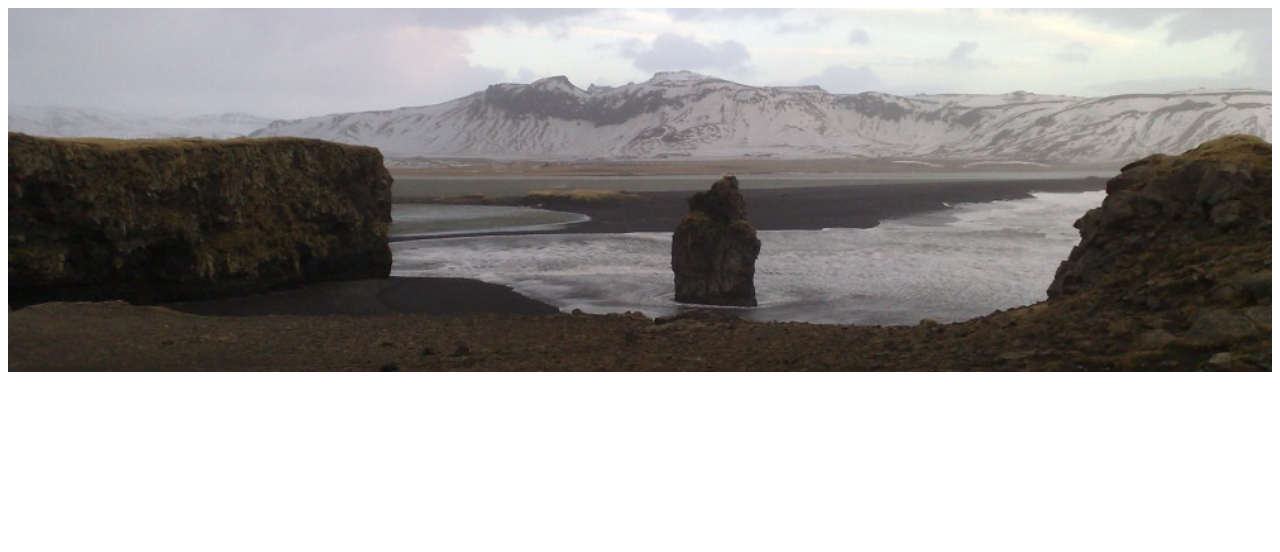
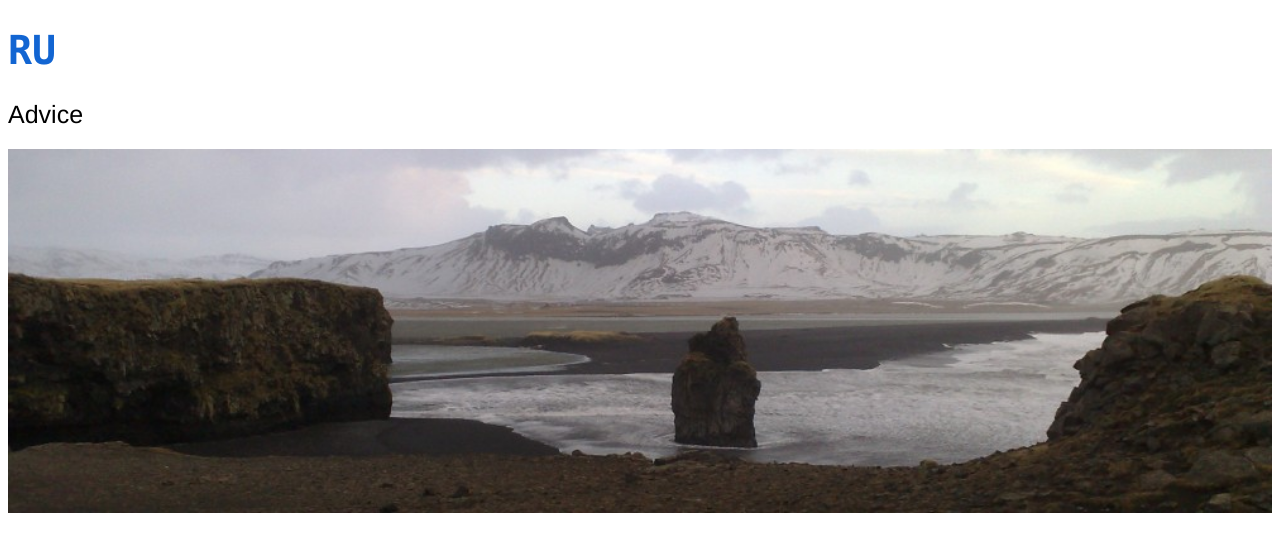
Before and after one commit to RohlAxelSkaara/TRAJ-SOLUTIONS, a plain HTML site: page BIS/rUAdvice.html in a window 1280 px wide. Drawn offline with Linux system fonts and the light colour scheme.

Commit message:
Bis html layout

```diff
--- a/BIS/rUAdvice.html
+++ b/BIS/rUAdvice.html
@@ -9,6 +9,8 @@
 <body>
 
     <div class="logo">
+        <h1> RU </h1>
+        <h2> Advice </h2>
 
 
     </div>
--- a/BIS/rUAdvide.css
+++ b/BIS/rUAdvide.css
@@ -1,9 +1,19 @@
 /* Headers */
 h1{
+    position: right;
+    font-family: Monaco;
+    font-weight: bold;
+    font-size: 40px;
+    color: #1265d2;
+    border-radius: 0px;
+}
+h2{
     position: center;
     font-family: Helvetica;
-    font-size: 25 px;
-    color: #70afd2;
+    font-weight: normal;
+    font-size: 25px;
+    color: #000000;
+    border-radius: 0px;
 }
 
 /* Pictures */
@@ -15,8 +25,3 @@ h1{
 
 }
 /* Logo */
-.logo {
-    font-family: Helvetica;
-    font-size: 30 px;
-    color: #70afd2;
-}
```
